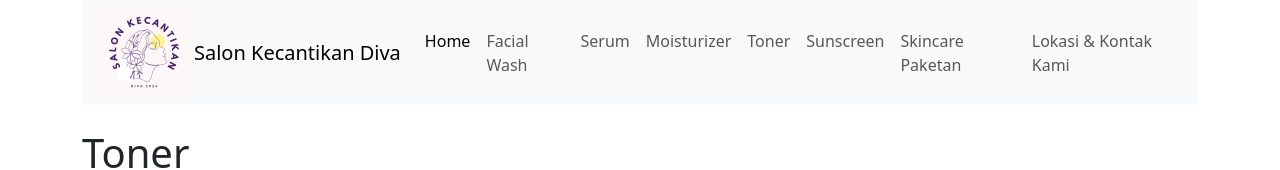
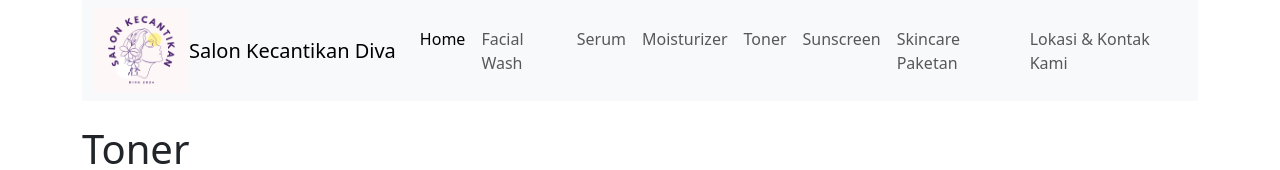
Before and after one commit to ifaa18/Salon-Kecantikan-Diva, a plain HTML site: page toner.html in a window 1280 px wide. Shown: the top 170 px of the page. Drawn offline with nearby package versions, Linux system fonts and the light colour scheme.

Commit message:
Update toner.html

```diff
--- a/toner.html
+++ b/toner.html
@@ -11,7 +11,7 @@
 	<div class="container">
 		<nav class="navbar navbar-expand-lg bg-body-tertiary">
      	 <div class="container-fluid">
-        	<img src="Desain.png" alt="logo">
+        	<img src="logo.png" alt="logo">
               <a class="navbar-brand">Salon Kecantikan Diva</a>
               <button class="navbar-toggler" type="button" data-bs-toggle="collapse" data-bs-target="#navbarSupportedContent" aria-controls="navbarSupportedContent" aria-expanded="false" aria-label="Toggle navigation">
                 <span class="navbar-toggler-icon"></span>
```
